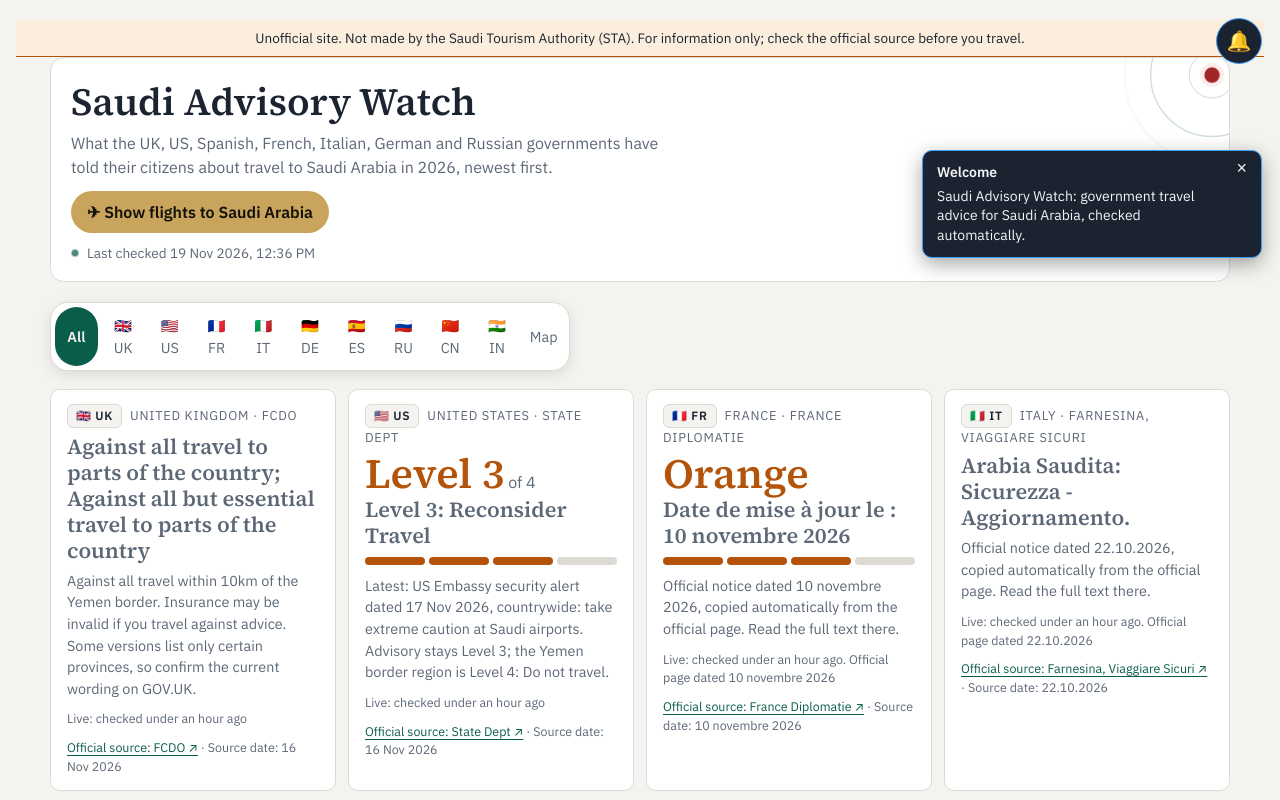
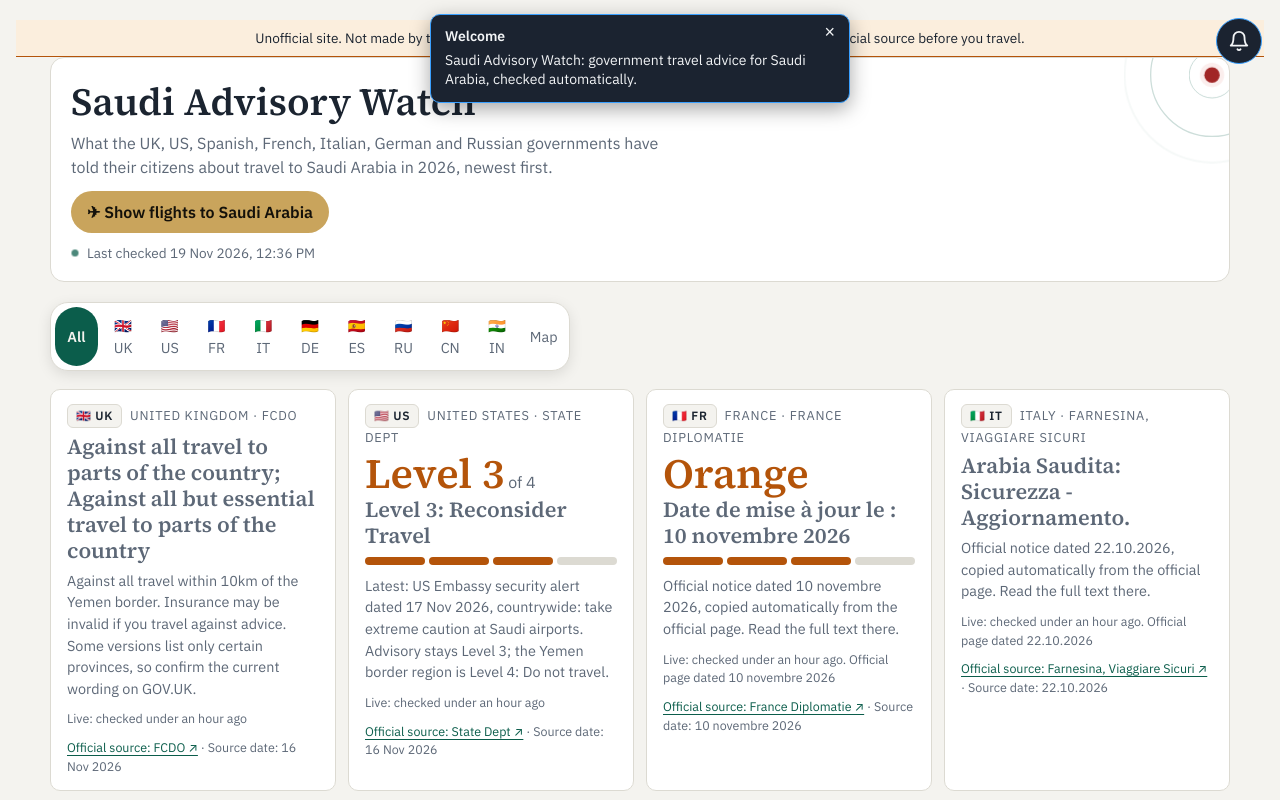
Before and after one commit to yazeedalzahrani/Travel-advisory-watch, a plain HTML site: page index.html in a window 1280 px wide. Shown: the top 800 px of the page. Drawn offline with Linux system fonts and the light colour scheme.

Commit message:
Watch: welcome pop-up at the top, gone after 6 seconds; flat bell icon
Co-Authored-By: Claude Opus 5.5 <noreply@anthropic.com>
Claude-Session: https://claude.ai/code/session_01XS48jYVRWaBmaWT7r3EcDZ

```diff
--- a/index.html
+++ b/index.html
@@ -249,6 +249,11 @@ li.latest { animation-name: slidein, glow; animation-duration: .55s, 2.6s; anima
   #welcomepop, #updatepop { position:fixed; top:150px; right:18px; z-index:200; max-width:340px; background:#1b2330; color:#f2f4f6; border:1px solid #3aa0ff; border-radius:10px; padding:12px 36px 12px 14px; box-shadow:0 6px 20px rgba(0,0,0,.35); font-size:14px; line-height:1.4; }
   #welcomepop strong, #updatepop strong { display:block; margin-bottom:4px; }
   #welcomepop button, #updatepop button { position:absolute; top:6px; right:8px; background:none; border:0; color:inherit; font-size:18px; cursor:pointer; }
+  #welcomepop { top:14px; right:auto; left:50%; transform:translateX(-50%); width:max-content; max-width:min(420px, calc(100vw - 150px)); animation:wpin .35s ease-out; }
+  #welcomepop.out { opacity:0; transform:translate(-50%,-12px); transition:opacity .35s, transform .35s; }
+  @keyframes wpin { from { opacity:0; transform:translate(-50%,-12px); } to { opacity:1; transform:translateX(-50%); } }
+  @media (max-width:520px) { #welcomepop { left:12px; right:76px; transform:none; max-width:none; width:auto; animation:none; } #welcomepop.out { transform:none; } }
+  #bell svg { width:22px; height:22px; display:block; margin:auto; }
   #bell { position:fixed; top:18px; right:18px; z-index:150; width:46px; height:46px; border-radius:50%; border:1px solid #3aa0ff; background:#1b2330; color:#f2f4f6; font-size:20px; cursor:pointer; }
   #bell .badge { position:absolute; top:-4px; right:-4px; min-width:20px; height:20px; padding:0 5px; border-radius:10px; background:#e5484d; color:#fff; font-size:12px; line-height:20px; text-align:center; }
   #bell .badge[hidden] { display:none; }
@@ -552,7 +557,7 @@ li.latest { animation-name: slidein, glow; animation-duration: .55s, 2.6s; anima
     });
 })();
 </script>
-<button id="bell" type="button" aria-label="Updates you missed" aria-expanded="false">🔔<span class="badge" id="bellbadge" hidden>0</span></button>
+<button id="bell" type="button" aria-label="Updates you missed" aria-expanded="false"><svg viewBox="0 0 24 24" fill="none" stroke="currentColor" stroke-width="2" stroke-linecap="round" stroke-linejoin="round" aria-hidden="true"><path d="M6 8a6 6 0 0 1 12 0c0 7 3 9 3 9H3s3-2 3-9"/><path d="M10.3 21a1.94 1.94 0 0 0 3.4 0"/></svg><span class="badge" id="bellbadge" hidden>0</span></button>
 <div id="bellpanel" hidden></div>
 <script>
 // Welcome pop-up and soft ding for each new visit in this browser tab.
@@ -596,7 +601,7 @@ li.latest { animation-name: slidein, glow; animation-duration: .55s, 2.6s; anima
     box.innerHTML = '<strong>Welcome</strong><span>Saudi Advisory Watch: government travel advice for Saudi Arabia, checked automatically.</span><button type="button" aria-label="Close">×</button>';
     box.querySelector("button").addEventListener("click", function () { box.remove(); });
     document.body.appendChild(box);
-    setTimeout(function () { box.remove(); }, 15000);
+    setTimeout(function () { box.classList.add("out"); setTimeout(function () { box.remove(); }, 400); }, 6000);
     ding();
   }
   function showUpdate(names) {
```
